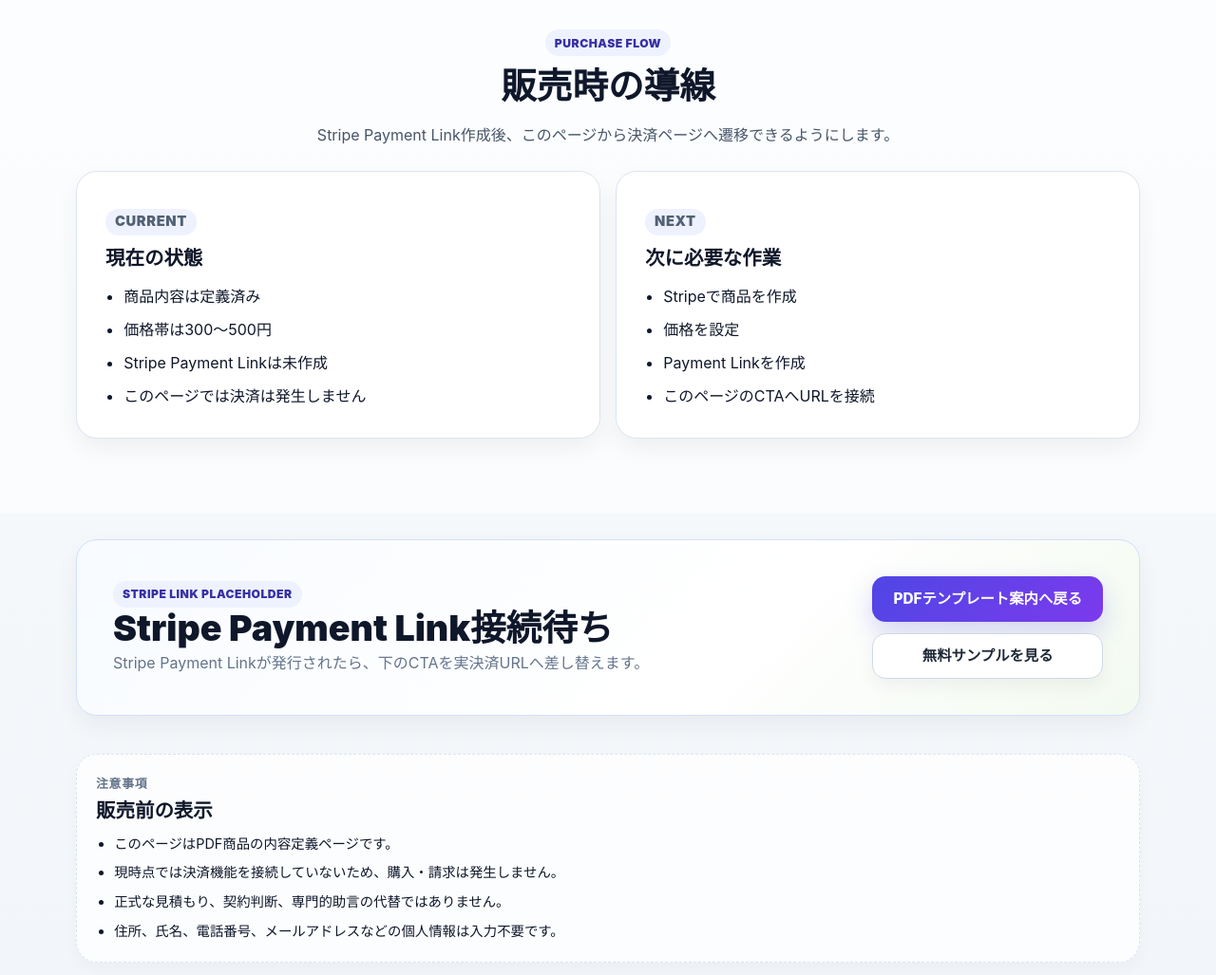
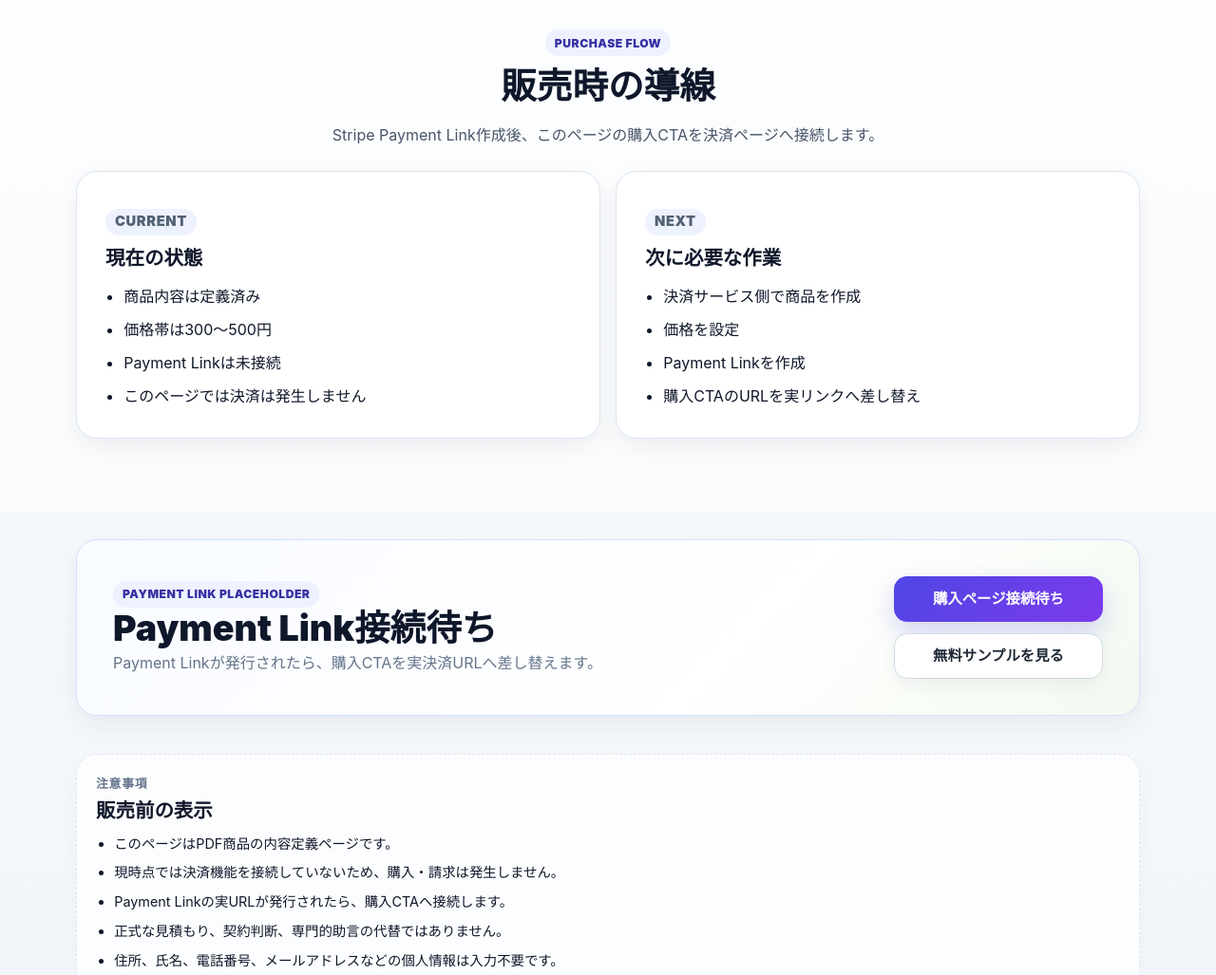
Before and after one commit to YDTNK/sre-lab, a plain HTML site: page apps/landing/moving-pdf-product.html in a window 1280 px wide. Shown: the part 1280-2307 px from the top of the page at 95% size. Drawn offline with Linux system fonts and the light colour scheme.

Commit message:
Prepare purchase CTA for Stripe link

```diff
--- a/apps/landing/moving-pdf-product.html
+++ b/apps/landing/moving-pdf-product.html
@@ -44,9 +44,9 @@
             <a class="button button-secondary" href="moving-checklist-sample.html">無料サンプルを見る</a>
           </div>
           <div class="hero-proof" aria-label="商品準備状態">
-            <span>商品内容準備中</span>
+            <span>商品内容準備済み</span>
             <span>想定価格300〜500円</span>
-            <span>Stripe接続予定</span>
+            <span>Stripe接続待ち</span>
             <span>個人情報入力なし</span>
           </div>
         </div>
@@ -101,7 +101,7 @@
         <span class="section__eyebrow">Purchase Flow</span>
         <h2 class="section__title">販売時の導線</h2>
         <p class="section__lead">
-          Stripe Payment Link作成後、このページから決済ページへ遷移できるようにします。
+          Stripe Payment Link作成後、このページの購入CTAを決済ページへ接続します。
         </p>
       </div>
 
@@ -112,7 +112,7 @@
           <ul>
             <li>商品内容は定義済み</li>
             <li>価格帯は300〜500円</li>
-            <li>Stripe Payment Linkは未作成</li>
+            <li>Payment Linkは未接続</li>
             <li>このページでは決済は発生しません</li>
           </ul>
         </article>
@@ -120,10 +120,10 @@
           <p class="status">Next</p>
           <h3>次に必要な作業</h3>
           <ul>
-            <li>Stripeで商品を作成</li>
+            <li>決済サービス側で商品を作成</li>
             <li>価格を設定</li>
             <li>Payment Linkを作成</li>
-            <li>このページのCTAへURLを接続</li>
+            <li>購入CTAのURLを実リンクへ差し替え</li>
           </ul>
         </article>
       </div>
@@ -131,14 +131,14 @@
 
     <section class="cta-band">
       <div>
-        <span class="section__eyebrow">Stripe Link Placeholder</span>
-        <h2>Stripe Payment Link接続待ち</h2>
+        <span class="section__eyebrow">Payment Link Placeholder</span>
+        <h2>Payment Link接続待ち</h2>
         <p>
-          Stripe Payment Linkが発行されたら、下のCTAを実決済URLへ差し替えます。
+          Payment Linkが発行されたら、購入CTAを実決済URLへ差し替えます。
         </p>
       </div>
       <div class="cta-band__actions">
-        <a class="button" href="moving-template.html">PDFテンプレート案内へ戻る</a>
+        <a class="button" href="moving-template.html">購入ページ接続待ち</a>
         <a class="button button-secondary" href="moving-checklist-sample.html">無料サンプルを見る</a>
       </div>
     </section>
@@ -150,6 +150,7 @@
         <ul class="notice-list">
           <li>このページはPDF商品の内容定義ページです。</li>
           <li>現時点では決済機能を接続していないため、購入・請求は発生しません。</li>
+          <li>Payment Linkの実URLが発行されたら、購入CTAへ接続します。</li>
           <li>正式な見積もり、契約判断、専門的助言の代替ではありません。</li>
           <li>住所、氏名、電話番号、メールアドレスなどの個人情報は入力不要です。</li>
         </ul>
```
